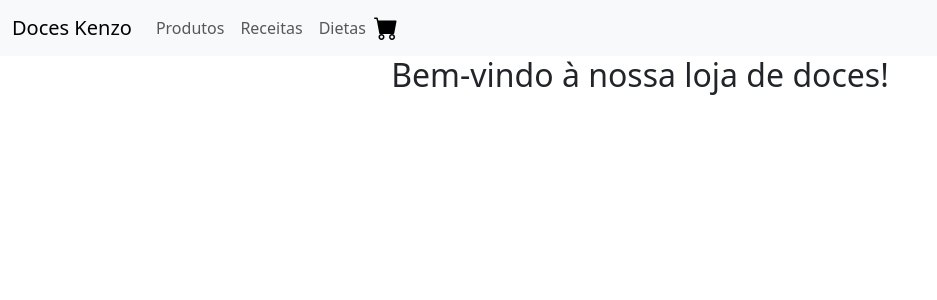
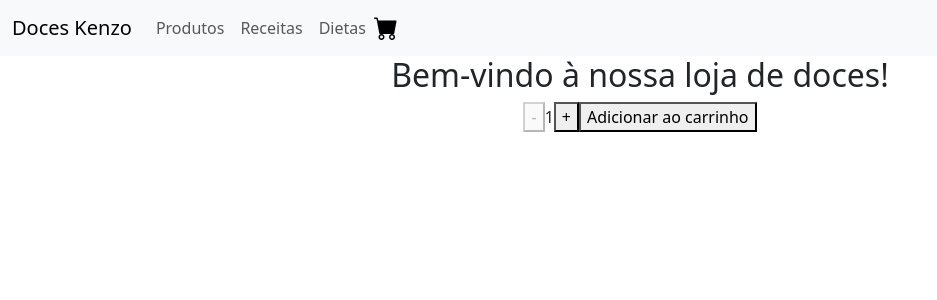
Before and after one commit to KenzoSilva/lojadedoce-kenzo, a React (Create React App) app: page / in a window 1280 px wide. Shown: the top 300 px of the page, without its empty margins (0-937 px from the left). Built offline with nearby package versions, Linux system fonts and the light colour scheme.

Commit message:
criação do itemcount, productlist e atualização do App.js

```diff
--- a/src/App.js
+++ b/src/App.js
@@ -3,12 +3,19 @@ import React from 'react';
 import './App.css';
 import NavBar from './components/NavBar';
 import ItemListContainer from './components/ItemListContainer';
+import ItemCount from './components/ItemCount';
 
 function App() {
+  const handleAdd = (quantity) => {
+    alert(`Você adicionou ${quantity} item(s) ao carrinho!`);
+  };
+
   return (
     <div className="App">
       <NavBar />
       <ItemListContainer greeting="Bem-vindo à nossa loja de doces!" />
+      {/* Integração do ItemCount */}
+      <ItemCount stock={10} initial={1} onAdd={handleAdd} />
     </div>
   );
 }
--- /dev/null
+++ b/src/components/ItemCount.js
@@ -0,0 +1,34 @@
+import React, { useState } from 'react';
+
+const ItemCount = ({ stock, initial, onAdd }) => {
+  const [count, setCount] = useState(initial);
+
+  const handleAdd = () => {
+    if (count < stock) {
+      setCount(count + 1);
+    }
+  };
+
+  const handleSubtract = () => {
+    if (count > 1) {
+      setCount(count - 1);
+    }
+  };
+
+  const handleAddToCart = () => {
+    if (count <= stock) {
+      onAdd(count);
+    }
+  };
+
+  return (
+    <div className="item-count">
+      <button onClick={handleSubtract} disabled={count <= 1}>-</button>
+      <span>{count}</span>
+      <button onClick={handleAdd} disabled={count >= stock}>+</button>
+      <button onClick={handleAddToCart}>Adicionar ao carrinho</button>
+    </div>
+  );
+};
+
+export default ItemCount;
```
Also changed, not shown: src/components/ProductList.js (added, +28 -0 lines).
